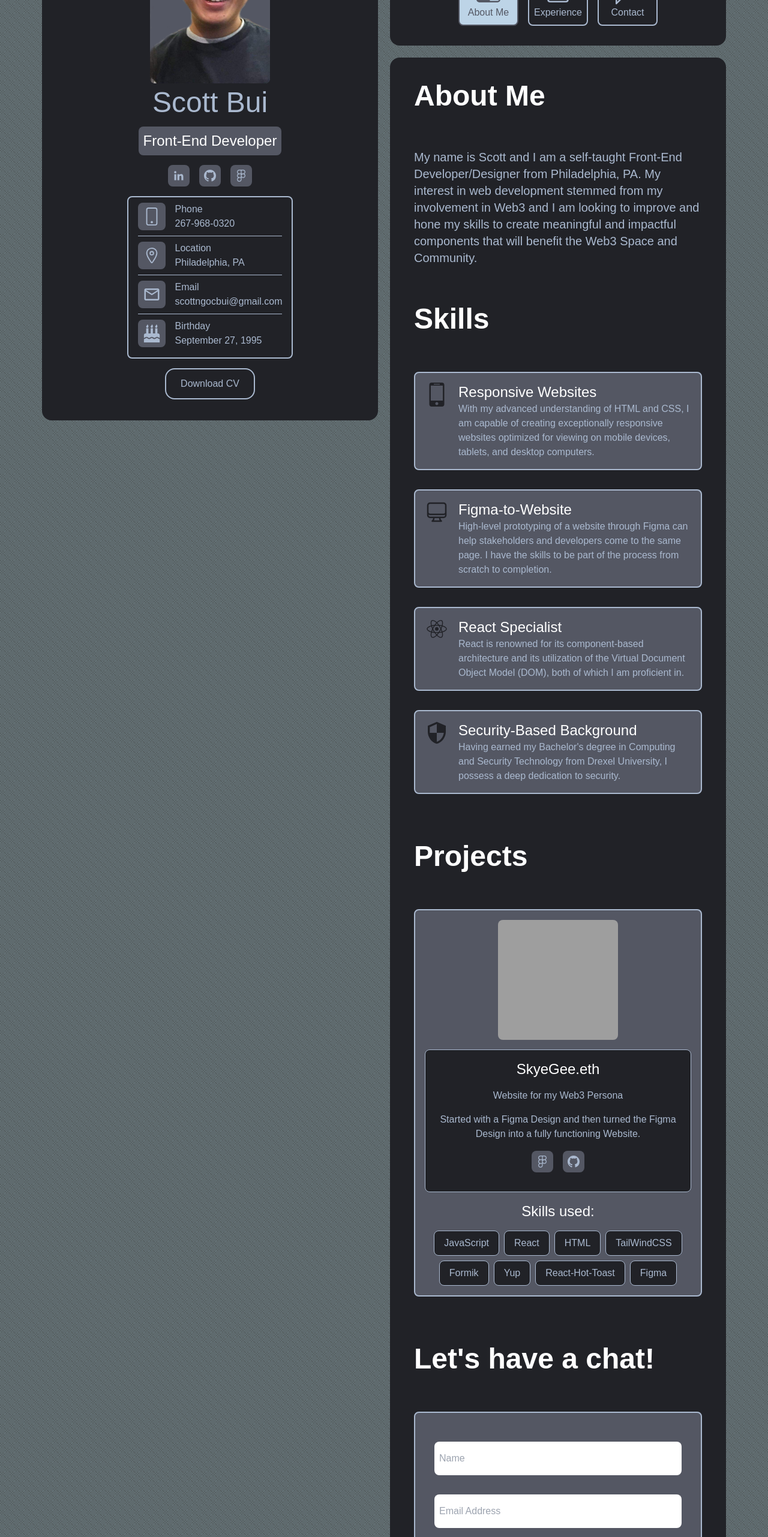
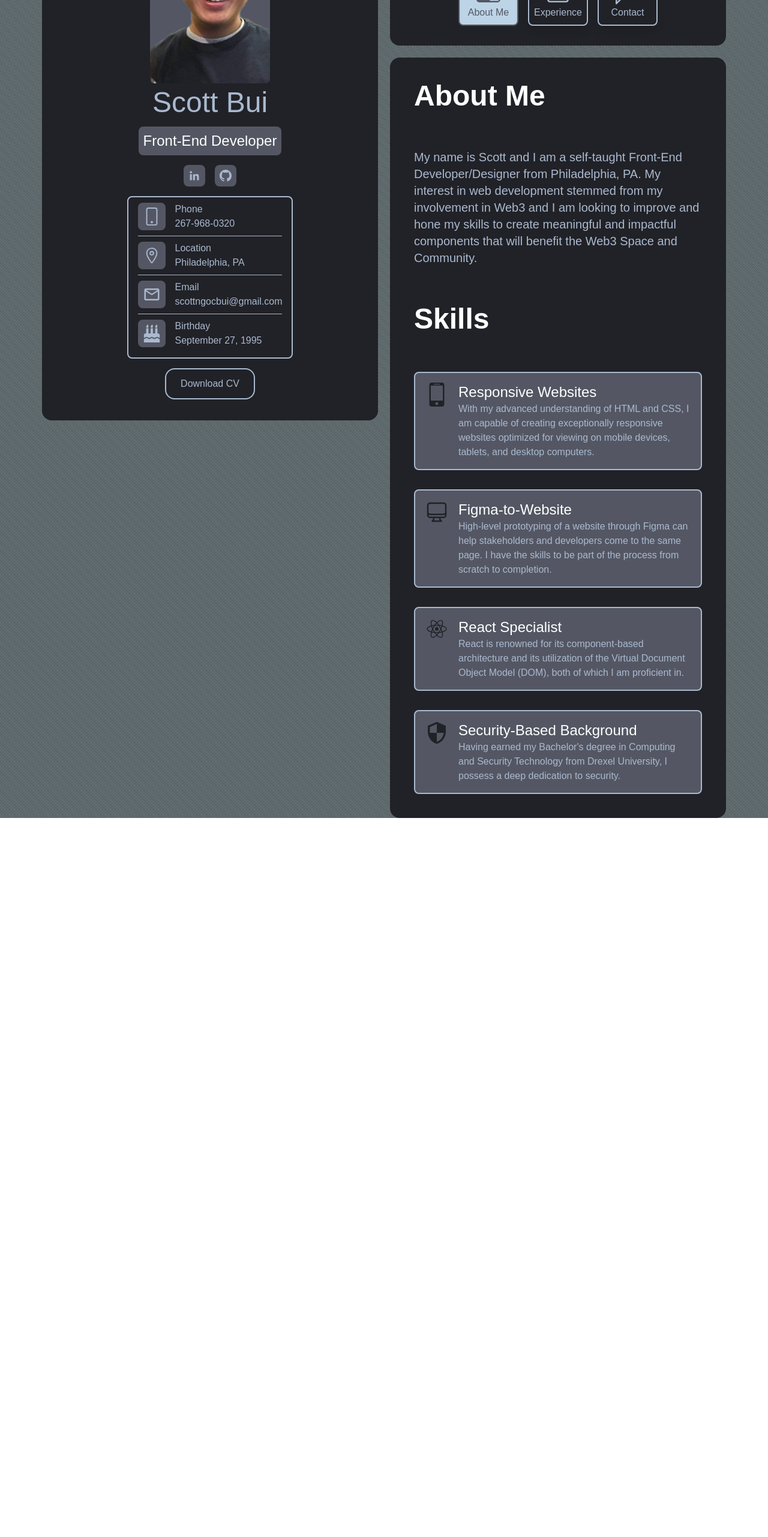
Before and after one commit to scottngocbui/scottbui-website, a React (Create React App) app: page / in a window 1280 px wide. Shown: the part 234-2797 px from the top of the page at 60% size. After the commit the page ends 1598 px from the top, so only its background shows below. Built offline with nearby package versions, Linux system fonts and the light colour scheme; grey boxes are pictures that could not be loaded.

Commit message:
Website Completed

```diff
--- a/src/App.jsx
+++ b/src/App.jsx
@@ -1,17 +1,35 @@
-import React from 'react'
+import React, {useState} from 'react'
 import {BsPersonVcard, BsFolder, BsChatLeftText, BsGithub, BsPhone, BsDownload} from 'react-icons/bs'
 import {BiLogoLinkedin} from 'react-icons/bi'
-import {FaFigma, FaBirthdayCake} from 'react-icons/fa'
+import {FaBirthdayCake} from 'react-icons/fa'
 import {IoLocationOutline} from 'react-icons/io5'
 import {MdOutlineEmail} from 'react-icons/md'
 import AboutMe from './components/AboutMe'
 import Experience from './components/Experience'
 import ContactMe from './components/ContactMe'
 import Me from './assets/me1.png'
+import Resume from './assets/Scott Bui Resume.pdf'
+import { Toaster } from 'react-hot-toast'
+import './index.js'
 
 const App = () => {
+  const [activeTab, setActiveTab] = useState('about');
+
+  const handleTab1 = () => {
+    setActiveTab("about");
+  }
+
+  const handleTab2 = () => {
+    setActiveTab("experience");
+  }
+
+  const handleTab3 = () => {
+    setActiveTab("contact");
+  }
+
   return (
     <div className='bg-mamba bg-dgray min-h-screen text-pblue font-poppins'>
+      <Toaster/>
       <div className='grid grid-cols-4 mx-[20px] md:grid-cols-8 lg:grid-cols-12 gap-[20px] md:mx-[70px] pt-20'>
         <div className='bg-rblack col-span-4 h-[775px] rounded-[16px] mt-20'>
           <div className='flex flex-col items-center'>
@@ -19,10 +37,8 @@ const App = () => {
             <div className='text-5xl my-2'>Scott Bui</div>
             <div className='text-2xl bg-gray my-2 p-2 rounded-lg text-white'>Front-End Developer</div>
             <div className='flex flex-row my-2'>
-              <div className='mx-2 p-2 bg-gray rounded-lg cursor-pointer hover:bg-blue hover:text-gray transition ease'><BiLogoLinkedin size='20'/></div>
-              <div className='mx-2 p-2 bg-gray rounded-lg cursor-pointer hover:bg-blue hover:text-gray transition ease'><BsGithub size='20'/></div>
-              <div className='mx-2 p-2 bg-gray rounded-lg cursor-pointer hover:bg-blue hover:text-gray transition ease'><FaFigma size='20'/></div>
-              <div></div>
+              <a href="https://www.linkedin.com/in/scottngocbui/" target='_blank' rel='noopener noreferrer' className='mx-2 p-2 bg-gray rounded-lg hover:bg-blue hover:text-gray transition ease'><BiLogoLinkedin size='20'/></a>
+              <a href="https://github.com/scottngocbui" target='_blank' rel='noopener noreferrer' className='mx-2 p-2 bg-gray rounded-lg hover:bg-blue hover:text-gray transition ease'><BsGithub size='20'/></a>
             </div>
             <div className='grid grid-cols-1 divide-y border-2 py-2 px-4 lg:px-8 rounded-lg my-2'>
               <div className='flex items-center pb-2'>
@@ -55,8 +71,8 @@ const App = () => {
               </div>
             </div>
             <div className='mt-2'>
-              <a target='_blank' rel='noopener noreferrer' className="cursor-pointer reg-text relative flex shrink items-center justify-center p-4 px-6 py-3 overflow-hidden transition duration-300 ease-out border-2 rounded-[16px] group">
-                  <span className="absolute inset-0 flex items-center justify-center w-full h-full duration-300 -translate-x-full group-hover:translate-x-0 ease">
+              <a href={Resume} download='Scott Bui Resume.pdf' target='_blank' rel='noopener noreferrer' className="cursor-pointer reg-text relative flex shrink items-center justify-center p-4 px-6 py-3 overflow-hidden transition duration-300 ease-out border-2 rounded-[16px] group">
+                  <span className="absolute inset-0 bg-gray flex items-center justify-center w-full h-full duration-300 -translate-x-full group-hover:translate-x-0 ease">
                       <BsDownload size={24}/>
                   </span>
                   <span className="absolute flex items-center justify-center w-full h-full transition-all duration-300 transform group-hover:translate-x-full ease">Download CV</span>
@@ -67,24 +83,24 @@ const App = () => {
         </div>
         <div className='flex bg-rblack col-span-4 md:col-end-9 lg:col-end-13 lg:col-span-5 h-[150px] rounded-[16px] md:mt-20 justify-center items-center'>
           <div className='flex flex-row justify-center'>
-            <div className='bg-blue text-gray flex flex-col items-center justify-center w-[100px] py-2 mx-2 border-2 rounded-lg'>
+            <button className={activeTab === `about` ? `active btn` : `hover inactive btn`} onClick={handleTab1}>
               <span className=''><BsPersonVcard size="40"/></span>
               <span className="relative">About Me</span>
-            </div>
-            <div className='flex flex-col items-center justify-center w-[100px] py-2 mx-2 border-2 rounded-lg cursor-pointer hover:bg-blue hover:text-gray transition ease'>
+            </button>
+            <button className={activeTab === `experience` ? `active btn` : `hover inactive btn`} onClick={handleTab2}>
               <span className=''><BsFolder size="40"/></span>
               <span className="relative">Experience</span>
-            </div>
-            <div className='flex flex-col items-center justify-center w-[100px] py-2 mx-2 border-2 rounded-lg cursor-pointer hover:bg-blue hover:text-gray transition ease'>
+            </button>
+            <button className={activeTab === `contact` ? `active btn` : `hover inactive btn`} onClick={handleTab3}>
               <span className=''><BsChatLeftText size="40"/></span>
               <span className="relative">Contact</span>
-            </div>
+            </button>
           </div>
         </div>
         <div className='bg-rblack col-span-4 md:col-end-9 lg:col-end-13 lg:col-span-8 md:-mt-[625px] min-h-full rounded-[16px]'>
-          <AboutMe/>
-          <Experience/>
-          <ContactMe />
+          {activeTab === 'about' && <AboutMe/>}
+          {activeTab === 'experience' && <Experience/>}
+          {activeTab === 'contact' && <ContactMe/>}
         </div>
       </div>
     </div>
--- a/src/components/ContactMe.jsx
+++ b/src/components/ContactMe.jsx
@@ -1,4 +1,4 @@
-import React, { useRef }from 'react'
+import React from 'react'
 import { Formik, Form, useField} from 'formik'
 import * as Yup from 'yup';
 import emailjs from '@emailjs/browser'
@@ -40,7 +40,6 @@ const ContactMe = () => {
           initialValues={{
             name: '',
             email: '',
-            inquiry: '',
             message: ''
           }}
           validationSchema={Yup.object({
@@ -54,7 +53,7 @@ const ContactMe = () => {
           })}
           onSubmit={(values, actions) => {
             try {
-              emailjs.send(process.env.NEXT_PUBLIC_EMAILJS_SERVICE_ID, process.env.NEXT_PUBLIC_EMAILJS_TEMPLATE_ID, values, process.env.NEXT_PUBLIC_EMAILJS_USER_ID)
+              emailjs.send('service_2snvt7w', 'template_ae5py8k', values, 'FGQukGB0HlsTJriNM')
                 .then(() => {
                   toast.success(`Thank you for your submission ${values.name}! I will reach back out to you shortly.`)
                   actions.setSubmitting(false);
@@ -68,7 +67,7 @@ const ContactMe = () => {
             }
           }
         >
-          <div className='flex flex-col text-center-4 p-8 border-2 justify-center rounded-lg bg-gray'>
+          <div className='flex flex-col text-center-4 p-8 border-2 justify-center rounded-lg bg-gray text-black'>
             <Form>
               <MyTextInput
                 label=''
@@ -91,9 +90,9 @@ const ContactMe = () => {
                 placeholder='Please tell me a little about yourself!'
               />
 
-              <button className='bg-rblack rounded-lg p-4' type='submit'>Submit</button>
+              <button className='text-blue bg-rblack rounded-lg p-4' type='submit'>Submit</button>
             </Form>
-            </div>
+          </div>
         </Formik>
       </div>
   )
--- a/src/components/Experience.jsx
+++ b/src/components/Experience.jsx
@@ -10,14 +10,14 @@ const Experience = () => {
         Projects
       </div>
       <div className='flex flex-col justify-center items-center text-center lg:justify-start lg:items-start lg:text-left lg:flex-row p-4 lg:p-8 border-2 rounded-lg bg-gray'>
-        <img src={SkyeGee} className='w-[200px] h-[200px] rounded-lg mb-4 lg:mr-8' />
+        <img src={SkyeGee} alt='SkyeGee PFP' className='w-[200px] h-[200px] rounded-lg mb-4 lg:mr-8' />
         <div className='bg-rblack border rounded-lg p-4'>
           <div className='text-2xl text-white mb-4'>SkyeGee.eth</div>
           <div className='pb-4'>Website for my Web3 Persona</div>
           <div className='pb-4'>Started with a Figma Design and then turned the Figma Design into a fully functioning Website.</div>
           <div className='flex flex-row justify-center lg:justify-start gap-4 mb-4'>
-            <div className='p-2 bg-gray rounded-lg cursor-pointer hover:bg-blue hover:text-gray transition ease'><FaFigma size='20'/></div>
-            <div className='p-2 bg-gray rounded-lg cursor-pointer hover:bg-blue hover:text-gray transition ease'><BsGithub size='20'/></div>
+            <a href="https://github.com/SkyeGeeDev/skyegee-website" target='_blank' rel='noopener noreferrer' className='p-2 bg-gray rounded-lg cursor-pointer hover:bg-blue hover:text-gray transition ease'><BsGithub size='20'/></a>
+            <a href="https://www.figma.com/file/mJc1F8YyC1o4cVUYcmp6ho/SkyeGee.eth?type=design&node-id=1%3A3&mode=design&t=GBnlCboEW29wXd88-1" target='_blank' rel='noopener noreferrer' className='p-2 bg-gray rounded-lg cursor-pointer hover:bg-blue hover:text-gray transition ease'><FaFigma size='20'/></a>
           </div>
         </div>
         <div>
--- a/src/index.css
+++ b/src/index.css
@@ -11,4 +11,23 @@
 
 /* Start General Styles */
 @layer base{
+    .active{
+      @apply bg-blue text-gray shadow-inner;
+    }
+
+    .hover{
+      @apply hover:bg-blue hover:text-gray
+    }
+
+    .inactive{
+      @apply shadow-lg
+    }
+
+    .btn {
+      @apply flex flex-col items-center justify-center w-[100px] py-2 mx-2 border-2 rounded-lg
+    }
+
+    .error {
+      @apply text-white bg-red mt-2 rounded-lg p-2
+    }
   }
```
